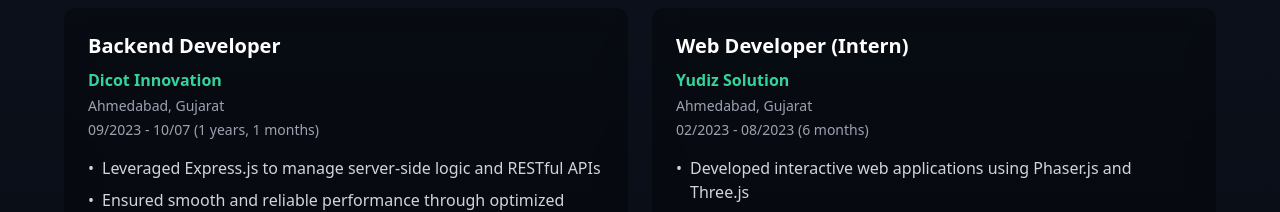
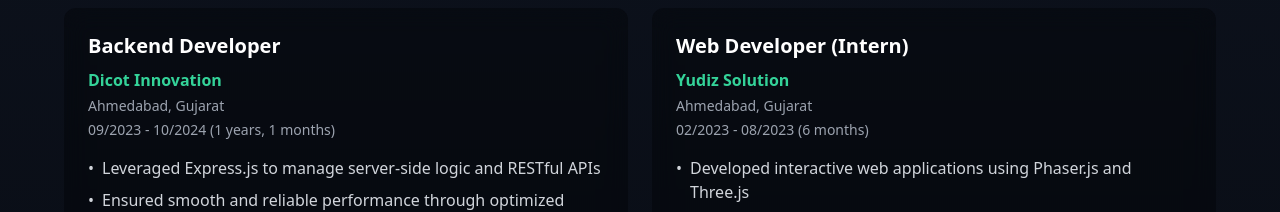
Before and after one commit to jalishchauhan07/my-portfolio, a React (Create React App) app: page / in a window 1280 px wide. Shown: the part 960-1172 px from the top of the page. Built offline with nearby package versions, Linux system fonts and the light colour scheme.

Commit message:
edit in the duration value 10/07 to 10/2024

```diff
--- a/src/portfolio.jsx
+++ b/src/portfolio.jsx
@@ -232,7 +232,7 @@ const Portfolio = () => {
       company: "Dicot Innovation",
       location: "Ahmedabad, Gujarat",
       duration:
-        "09/2023 - 10/07 (" +
+        "09/2023 - 10/2024 (" +
         calculateWorkDuration("2023-09-1", "2024-10-07") +
         ")",
       description: [
@@ -251,7 +251,7 @@ const Portfolio = () => {
       location: "Ahmedabad, Gujarat",
       duration:
         "02/2023 - 08/2023 (" +
-        calculateWorkDuration("2023-02-1", "2023-08-30") +
+        calculateWorkDuration("2023-02-1", "2023-08-01") +
         ")",
       description: [
         "Developed interactive web applications using Phaser.js and Three.js",
```
